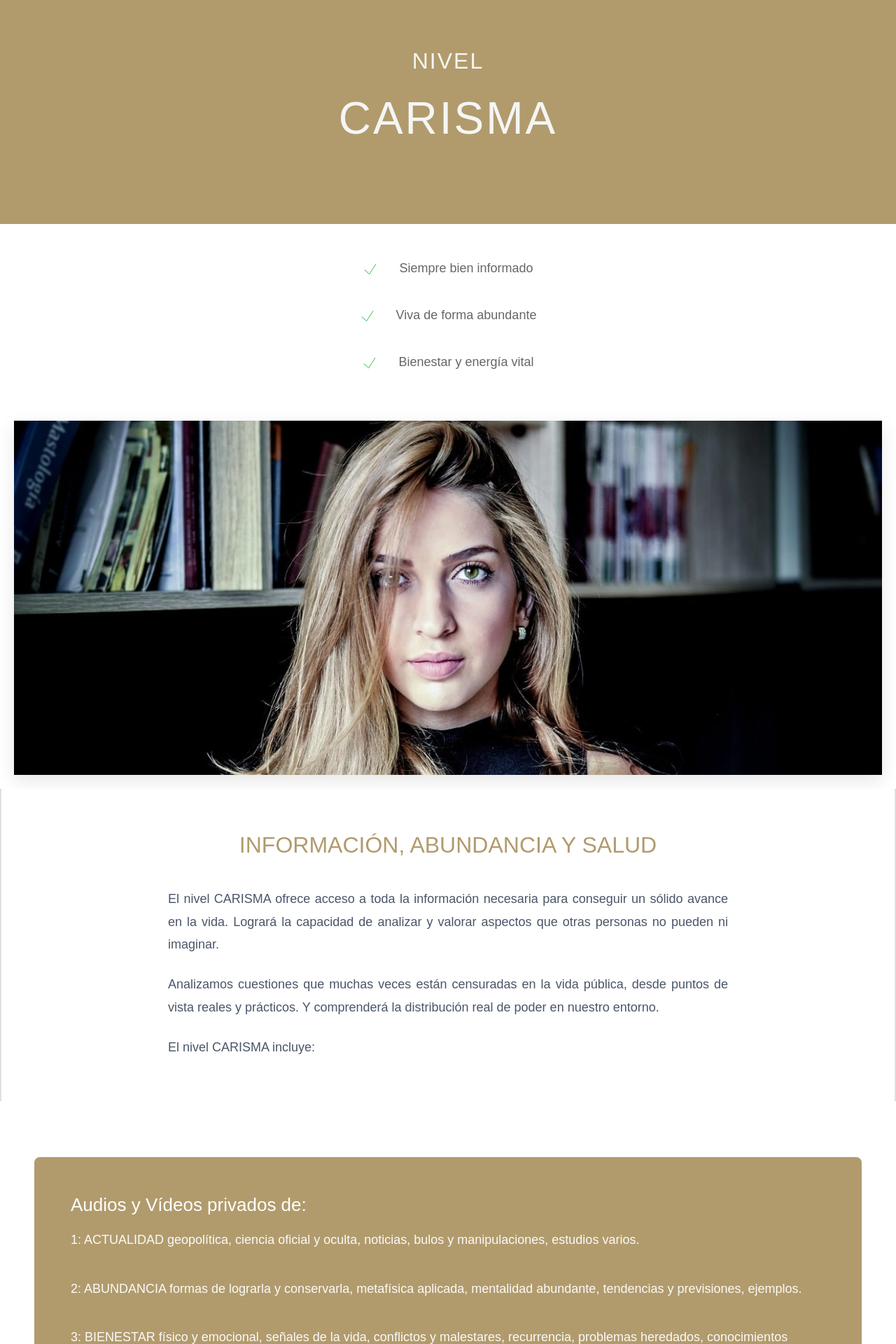
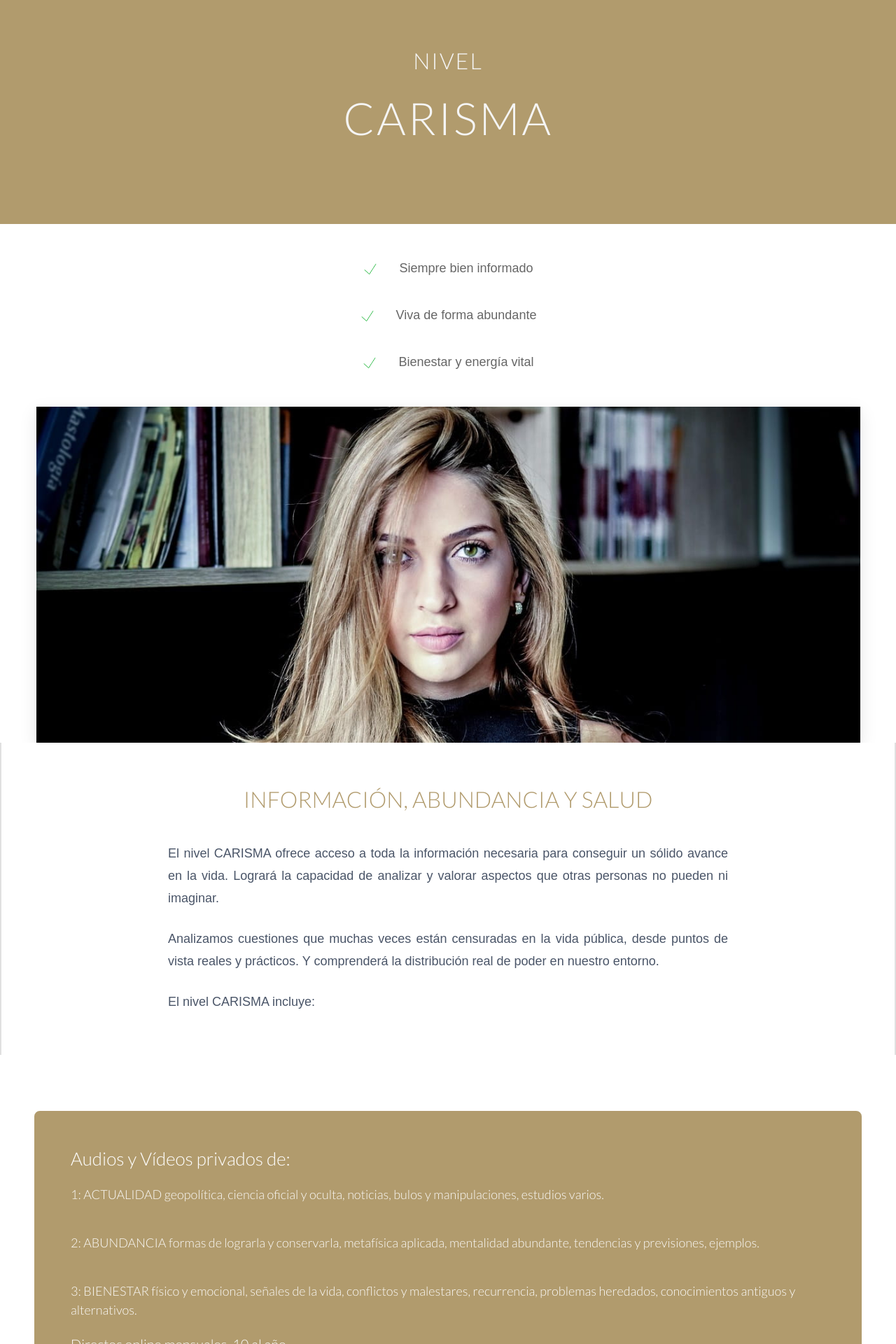
Before and after one commit to orbimatrix/Conscious-path, a Next.js app: page /carisma in a window 1280 px wide. Shown: the part 200-2120 px from the top of the page at 70% size. Built offline with nearby package versions, Linux system fonts and the light colour scheme.

Commit message:
Update carisma.css and karma.css to enhance typography and layout. Added 'Lato' font family and adjusted font weights for consistency across titles and text sections. Modified padding in image sections for improved alignment and responsiveness.

```diff
--- a/src/app/carisma/carisma.css
+++ b/src/app/carisma/carisma.css
@@ -28,6 +28,7 @@
 .carisma-title {
   font-size: 32px;
   font-weight: 300;
+  font-family: 'Lato', sans-serif;
   color: #f5f5f5;
   margin-bottom: 10px;
   letter-spacing: 2px;
@@ -35,7 +36,8 @@
 
 .carisma-subtitle {
   font-size: 64px;
-
+  font-family: 'Lato', sans-serif;
+  font-weight: 300;
   color: #f5f5f5;
   letter-spacing: 3px;
 }
@@ -90,15 +92,16 @@
 
 /* Image Section */
 .carisma-image-section {
-  padding: 20px 20px;
+  padding: 0;
   background: white;
   display: flex;
   justify-content: center;
   align-items: center;
+  width: 100%;
 }
 
 .carisma-image-container {
-  max-width: 1200px;
+  width: 1177px;
   margin: 0 auto;
   text-align: center;
   display: flex;
@@ -130,6 +133,8 @@
 
 .carisma-info-title {
   font-size: 32px;
+  font-family: 'Lato', sans-serif;
+  font-weight: 300;
 
   color: #B19B6D;
   text-align: center;
@@ -178,6 +183,8 @@
   font-size: 26px;
   color: white;
   margin-bottom: 20px;
+  font-family: 'Lato', sans-serif;
+  font-weight: 300;
   line-height: 1.3;
   text-align: left;
 }
@@ -210,6 +217,8 @@
 .content-description {
   font-size: 18px;
   color: white;
+  font-family: 'Lato', sans-serif;
+  font-weight: 300;
   line-height: 1.5;
   opacity: 0.95;
   margin: 0;
@@ -219,6 +228,8 @@
   font-size: 20px;
   color: white;
   margin: 0;
+  font-family: 'Lato', sans-serif;
+  font-weight: 300;
   text-align: left;
   padding-top: 20px;
 }
@@ -302,6 +313,8 @@
   padding: 15px 30px;
   border-radius: 8px;
   font-size: 16px;
+  font-family: 'Lato', sans-serif;
+  font-weight: 300;
   font-weight: 600;
   cursor: pointer;
   transition: all 0.3s ease;
@@ -339,6 +352,8 @@
   font-size: 18px;
   font-weight: 600;
   cursor: pointer;
+  font-family: 'Lato', sans-serif;
+  font-weight: 300;
   transition: all 0.3s ease;
   box-shadow: 0 4px 12px rgba(0, 0, 0, 0.2);
   min-width: 300px;
--- a/src/app/karma/karma.css
+++ b/src/app/karma/karma.css
@@ -100,16 +100,17 @@
 
   /* Image Section */
 .carisma-image-section {
-  padding: 40px 20px;
+  padding: 0;
   background: white;
   display: flex;
   justify-content: center;
   align-items: center;
+  width: 100%;
 }
 
   .carisma-image-container {
-  max-width: 1200px;
-  margin: 0 auto;
+  width: 100%;
+  margin: 0;
   text-align: center;
   display: flex;
   justify-content: center;
```
